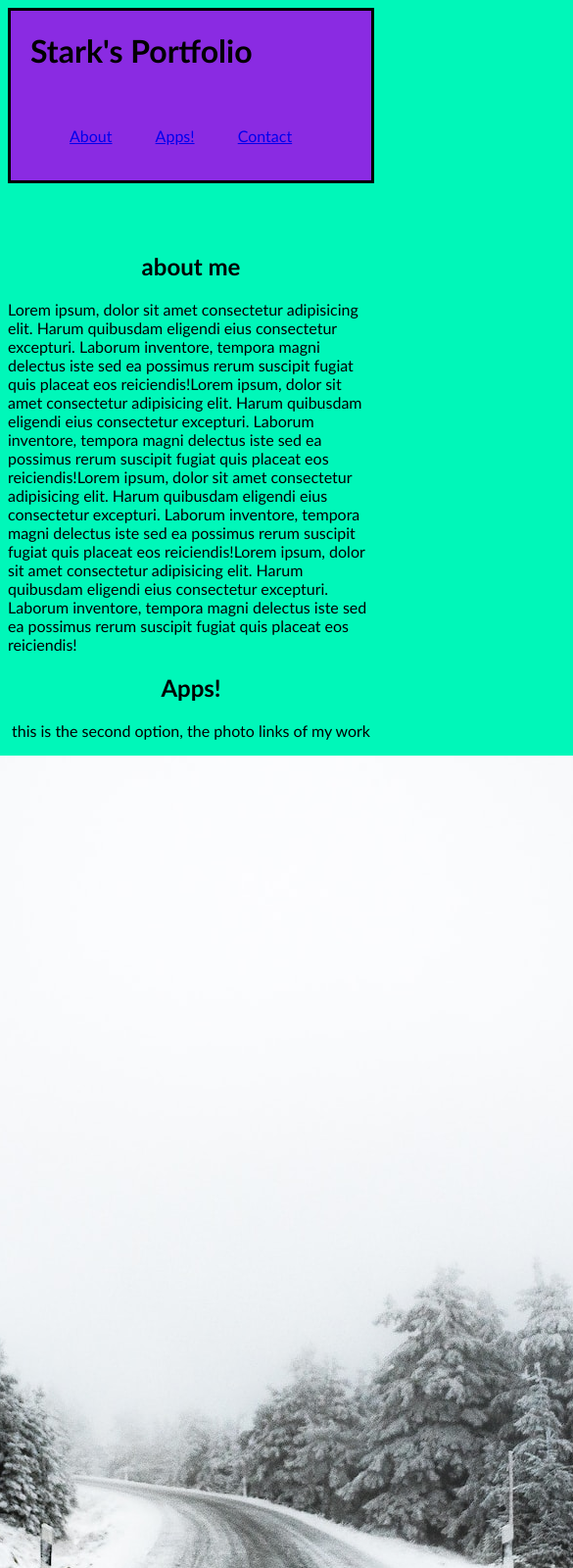
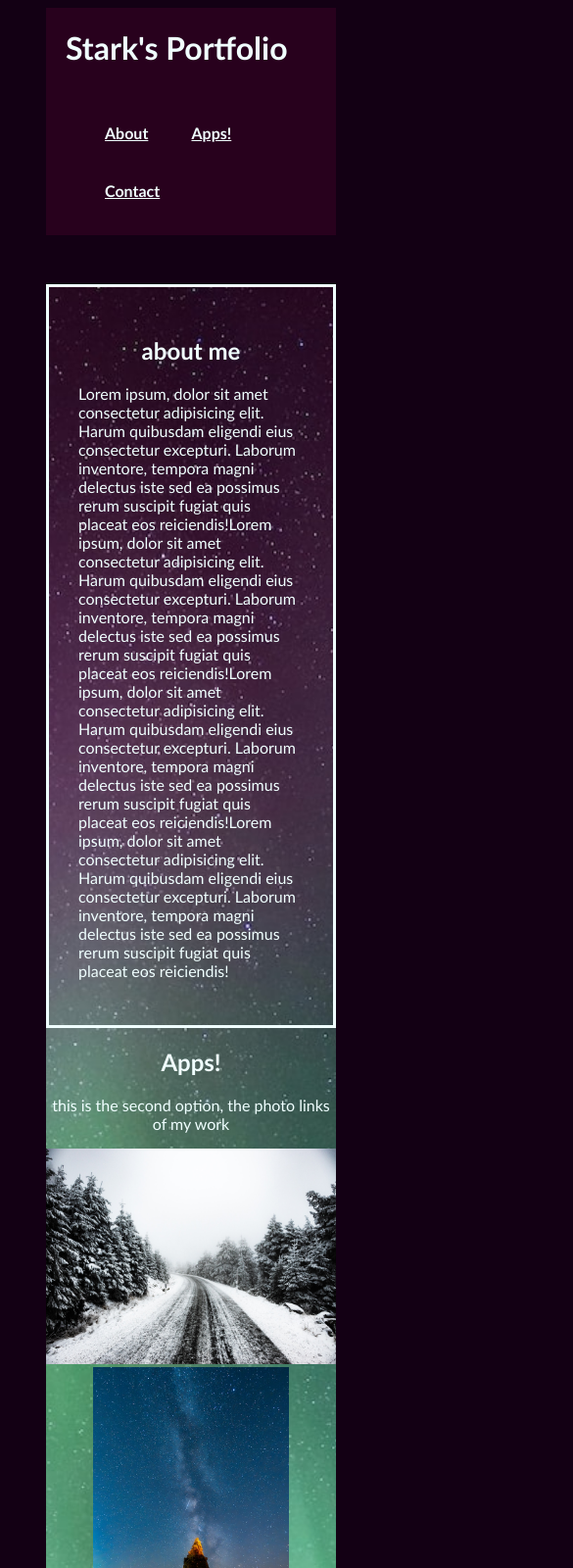
Before and after one commit to Matt0Stark/portfolio, a plain HTML site: page index.html in a window 390 px wide. Shown: the top 1600 px of the page at 98% size, 585 px wide, since content can reach past the window. Drawn offline with Linux system fonts and the light colour scheme.

Commit message:
layout adjustments and media tag for small screen

```diff
--- a/Assets/css/style.css
+++ b/Assets/css/style.css
@@ -21,11 +21,15 @@
 /* nav styling */
 header {
     font-family: 'Gill Sans', 'Gill Sans MT', 'Trebuchet MS', sans-serif;
-    background-color: blueviolet;
-    border: solid;
+    background-color:rgb(40, 1, 29);
+
 }
 
+.nav ul li a{
+    color:azure;
+}
 
+/* body backgroud photo */
 .hero-image {
     background-image: url("../images/underheader.jpg");
     height: 100%;
@@ -35,28 +39,24 @@ header {
     position: relative;
 }
 
-.hero-text {
-    text-align: center;
-    position: absolute;
-    top: 50%;
-    left: 50%;
-    transform: translate(-50%, -50%);
-    color: white;
-  }
 
+.about {
+    border: solid;
+    padding: 30px;
+}
 
 
 
 body {
-    background-color:rgb(0, 247, 185);
+    background-color:rgb(19, 0, 20);
+    color:azure;
 }
 
 
 /* padds the page */
 body {
     position: relative;
-    margin: 1;
-    padding: 3;
+    padding:0 10%;
 }
 
 main {
@@ -75,11 +75,16 @@ h3 {
   text-align: center;
 }
 
+.apps p {
+    text-align: center;
+}
+
 .apps ul {
     display:flex;
     flex-flow: row wrap;
     justify-content: space-evenly;
     list-style-type: none;
+    padding: 0;
 }
 
 .apps ul li {
@@ -87,23 +92,40 @@ h3 {
     flex-basis: 0 0 300px;
     min-width: 300px;
     height: auto;
-    min-height: 220px;
     display: flex;
     flex-direction: column;
     justify-content: center;
     align-items: center;
 }
 
-.apps ul li:first-child {
-    flex-grow: auto;
-    max-width: 80%;
-    /* flex-basis: 80%;
-    min-width: 80%; */
+.apps ul li:first-child img {
+    min-height: 220px;
+    max-height: 900px;
 }
 
-.apps p {
-    text-align: center;
+
+
+.apps ul li img {
+    min-height: 220px;
+    max-height: 400px;
 }
+
+/* .apps ul li:first-child {
+    flex-grow: auto;
+    object-fit: contain;
+    /* max-width: 1000px;
+    /* flex-basis: 80%;
+     min-width: 50%;
+} */
+
+
+
+/* .bigicon {
+    width:80%;
+    height: auto;
+} */
+
+
 
 li.icon1 {
     background-image: url("../images/icon1.jpg");
@@ -142,7 +164,23 @@ li.icon5 {
 
 
 
+@media screen and (max-width: 590px){
+    .apps ul {
+        flex-direction: column;
+        flex-wrap: nowrap;
+    }
 
+    .apps ul li {
+        flex-basis: 0 0 100%;
+        min-width: 100%;
+    }
+
+    .apps ul li img,
+    .apps ul:first-child img {
+        width: 100%;
+        max-height: 300px;
+    }
+}
 
 
 
--- a/index.html
+++ b/index.html
@@ -19,6 +19,8 @@
 
         <header class="header">
 
+
+
             <h1>Stark's Portfolio</h1>
 
             <nav class="nav">
@@ -26,31 +28,37 @@
                 <ul>
 
                     <li>
-                        <a href="#one">About</a>
+                        <a href="#one"><strong>About</strong></a>
                     </li>
 
                     <li>
-                        <a href="#two">Apps!</a>
+                        <a href="#two"><strong>Apps!</strong></a>
                     </li>
 
                     <li>
-                        <a href="#three">Contact</a>
+                        <a href="#three"><strong>Contact</strong></a>
                     </li>
 
                 </ul>
 
             </nav>
 
+
+
         </header>
 
+
+
         <!-- <img> -->
-        <div class="hero-image">
-
-        </div>
 
         <main class="content">
 
+
+
+            <div class="hero-image">
+
             <section class="about" id="one">
+
                 <h2>about me</h2>
                 <p>Lorem ipsum, dolor sit amet consectetur adipisicing elit. Harum quibusdam eligendi eius consectetur excepturi. Laborum inventore, tempora magni delectus iste sed ea possimus rerum suscipit fugiat quis placeat eos reiciendis!Lorem ipsum, dolor sit amet consectetur adipisicing elit. Harum quibusdam eligendi eius consectetur excepturi. Laborum inventore, tempora magni delectus iste sed ea possimus rerum suscipit fugiat quis placeat eos reiciendis!Lorem ipsum, dolor sit amet consectetur adipisicing elit. Harum quibusdam eligendi eius consectetur excepturi. Laborum inventore, tempora magni delectus iste sed ea possimus rerum suscipit fugiat quis placeat eos reiciendis!Lorem ipsum, dolor sit amet consectetur adipisicing elit. Harum quibusdam eligendi eius consectetur excepturi. Laborum inventore, tempora magni delectus iste sed ea possimus rerum suscipit fugiat quis placeat eos reiciendis!</p>
             </section>
@@ -69,64 +77,35 @@
 
                     <li>
                         <a href="https://google.com/">
-                            <img class="icon1" src="./Assets/images/icon1.jpg" alt="snowy cloudy gravel trail">
+                            <img class="icon1" src="./assets/images/icon1.jpg" alt="snowy cloudy gravel trail">
                         </a>
                     </li>
 
                     <li>
                         <a href="https://goblin.tools/">
-                            <img class="icon2" src="./Assets/images/icon2.jpg" alt="galaxy rock">
+                            <img class="icon2" src="./assets/images/icon2.jpg" alt="galaxy rock">
                         </a>
                     </li>
 
                     <li>
                         <a href="https://flexboxfroggy.com/">
-                            <img class="icon3" src="./Assets/images/icon3.jpg" alt="cresent moon">
+                            <img class="icon3" src="./assets/images/icon3.jpg" alt="cresent moon">
                         </a>
                     </li>
 
                     <li>
                         <a href="https://www.w3schools.com/">
-                            <img class="icon4" src="./Assets/images/icon4.jpg" alt="stars reflected on the water">
+                            <img class="icon4" src="./assets/images/icon4.jpg" alt="stars reflected on the water">
                         </a>
                     </li>
 
 
                     <li>
                         <a href="https://www.w3schools.com/howto/howto_css_hero_image.asp">
-                            <img class="icon5" src="./Assets/images/icon5.jpg" alt="northern lights over ice">
+                            <img class="icon5" src="./assets/images/icon5.jpg" alt="northern lights over ice">
                         </a>
                     </li>
 
-
-
-
-                    <!-- <a href="https://goblin.tools/">
-                        <li class="venom">
-                            <img src="./Assets/images/absolute_carnage.jpg" alt="carnage">
-                        </li>
-                    </a> -->
-
-                    <!-- <li>
-                        <a href="https://flexboxfroggy.com/">
-                            <img src="./Assets/images/venom.jpg" alt="venom in the dark">
-                        </a>
-                    </li>
-
-                    <li>
-                        <a href="https://www.google.com/">
-                            <img src="./Assets/images/image.1.jpg" alt="spiderman"></a>
-                    </li>
-
-                    <li>
-                        <a href="https://www.w3schools.com/">
-                            <img src="./Assets/images/green-goblin.jpg" alt="the green goblin" >
-                        </a>
-                    </li>
-
-                    <li>
-                        <a href="https://www.w3schools.com/howto/howto_css_hero_image.asp"><img src="./Assets/images/the-spot.jpg" alt="the spot"></a>
-                    </li> -->
 
                 </ul>
 
@@ -136,9 +115,9 @@
                 <h2>contact me</h2>
 
                 <ul>
-                    <li><a href=mailto:bud.payten@feerock.com>Email</a></li>
-                    <li><a href="https://github.com/Matt0Stark">GitHub</a></li>
-                    <li><a href="tel:555.555.5555">555.555.5555</a></li>
+                    <li><a href=mailto:bud.payten@feerock.com><strong>Email</strong></a></li>
+                    <li><a href="https://github.com/Matt0Stark"><strong>GitHub</strong></a></li>
+                    <li><a href="tel:555.555.5555"><strong>555.555.5555</strong></a></li>
                 </ul>
 
             </section>
@@ -163,13 +142,13 @@ THEN I am presented with the developer's name, a recent photo or avatar, and lin
 THEN the UI scrolls to a section with titled images of the developer's applications,YES -->
 
 <!-- WHEN I am presented with the developer's first application
-THEN that application's image should be larger in size than the others -->
+THEN that application's image should be larger in size than the others, YES BUT UGLY-->
 
 <!-- WHEN I click on the images of the applications
 THEN I am taken to that deployed application, YES-->
 
 <!-- WHEN I resize the page or view the site on various screens and devices
-THEN I am presented with a responsive layout that adapts to my viewport -->
+THEN I am presented with a responsive layout that adapts to my viewport, PRETTY CLOSE -->
 
 <!-- !!!!!!!!!!!!!!!!!!!!!!!!!!!!!!!!!!!!!!!!!!!!!!!!!!!!!!!!!!!!!!!!!!!!!! -->
 
```
Also changed, not shown: Assets/images/absolute_carnage.jpg (deleted), Assets/images/green-goblin.jpg (deleted), Assets/images/image.1.jpg (deleted), Assets/images/the-spot.jpg (deleted), Assets/images/venom.jpg (deleted). Lines whose indentation alone changed are shown as unchanged.
